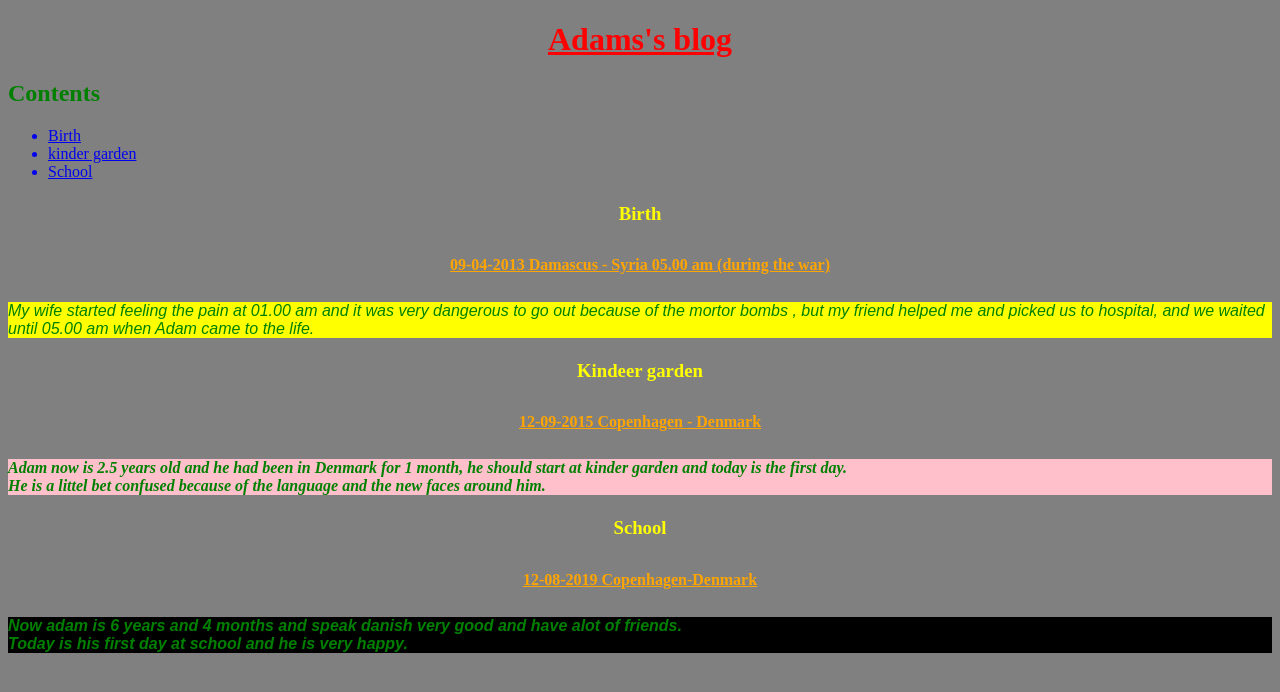
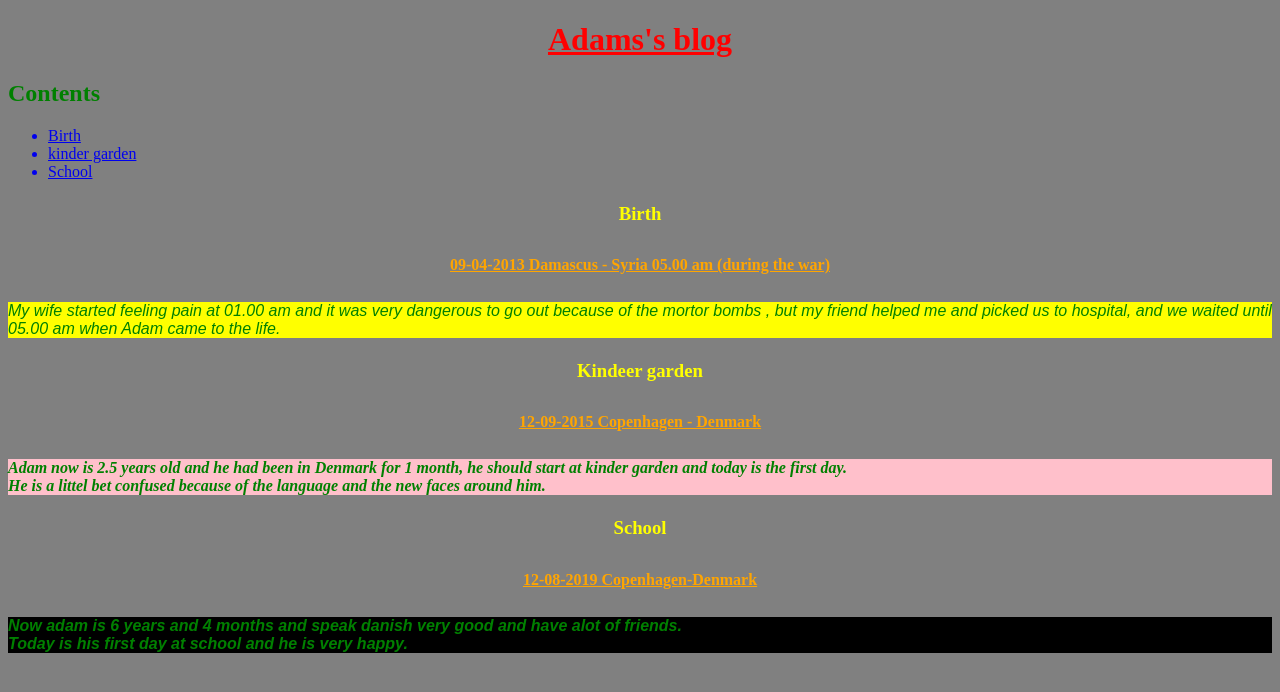
Before and after one commit to adamogelias/adamogelias.github.io, a plain HTML site: page index.HTML in a window 1280 px wide. Drawn offline with Linux system fonts and the light colour scheme.

Commit message:
adamogelias.github.io

```diff
--- a/index.HTML
+++ b/index.HTML
@@ -30,7 +30,7 @@ body{background-color:gray}
         <h3 class="hhh" >Birth</h3>
         <h4 class="hhhh">09-04-2013 Damascus - Syria 05.00 am (during the war)</h4>
 
-        <p id="bb">My wife started feeling the pain at 01.00 am and it was very dangerous to go out because of the mortor bombs , but my friend helped me and picked us to hospital, and we waited until 05.00 am when Adam came to the life.</p>
+        <p id="bb">My wife started feeling  pain at 01.00 am and it was very dangerous to go out because of the mortor bombs , but my friend helped me and picked us to hospital, and we waited until 05.00 am when Adam came to the life.</p>
         <h3 class="hhh"> Kindeer garden</h3>
         <h4 class="hhhh"> 12-09-2015 Copenhagen - Denmark</h4>
         <p id="kg"> Adam now is 2.5 years old and he had been in Denmark for 1 month, he should start at kinder garden and today is the first day.<br>
```
